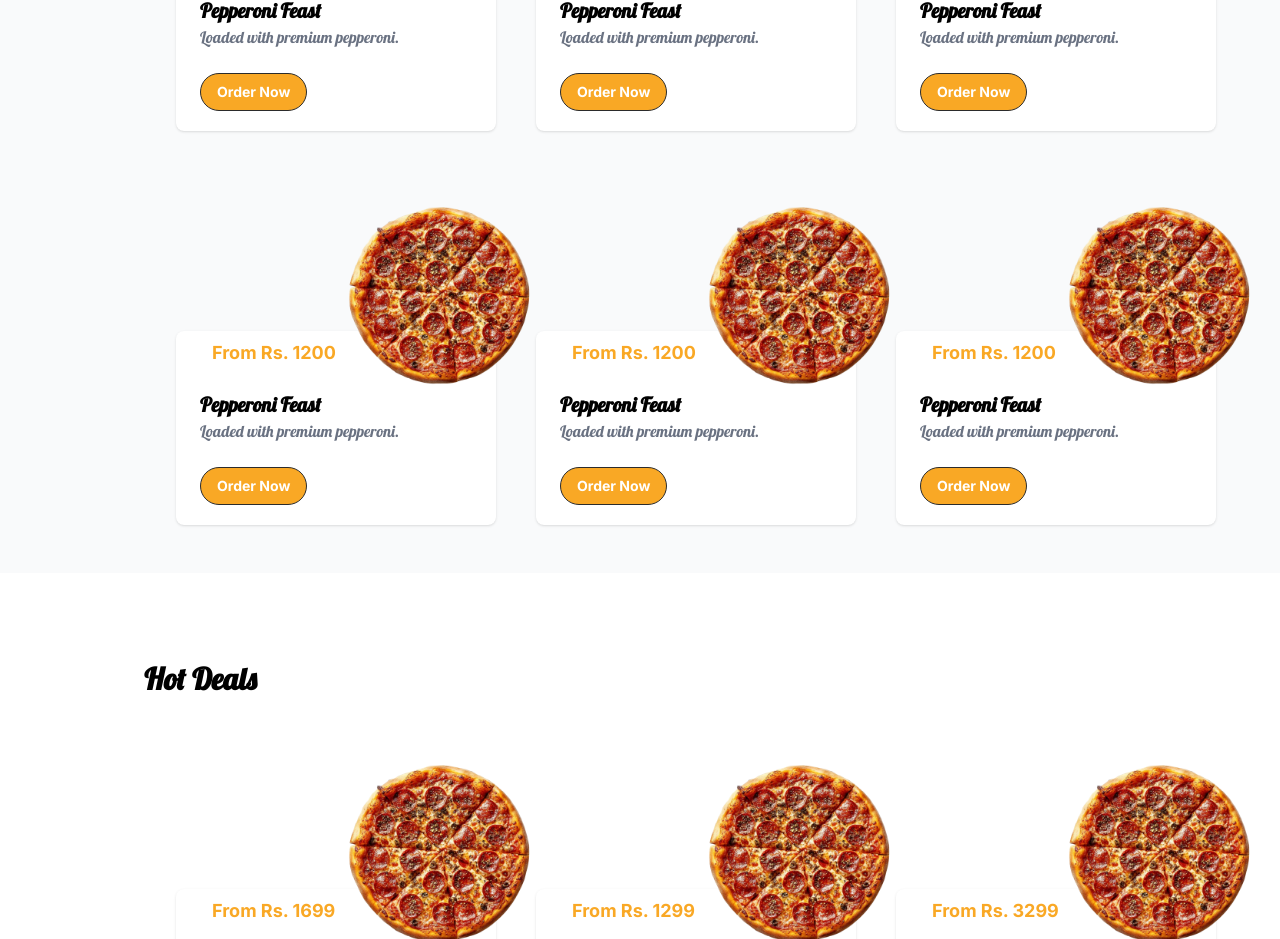
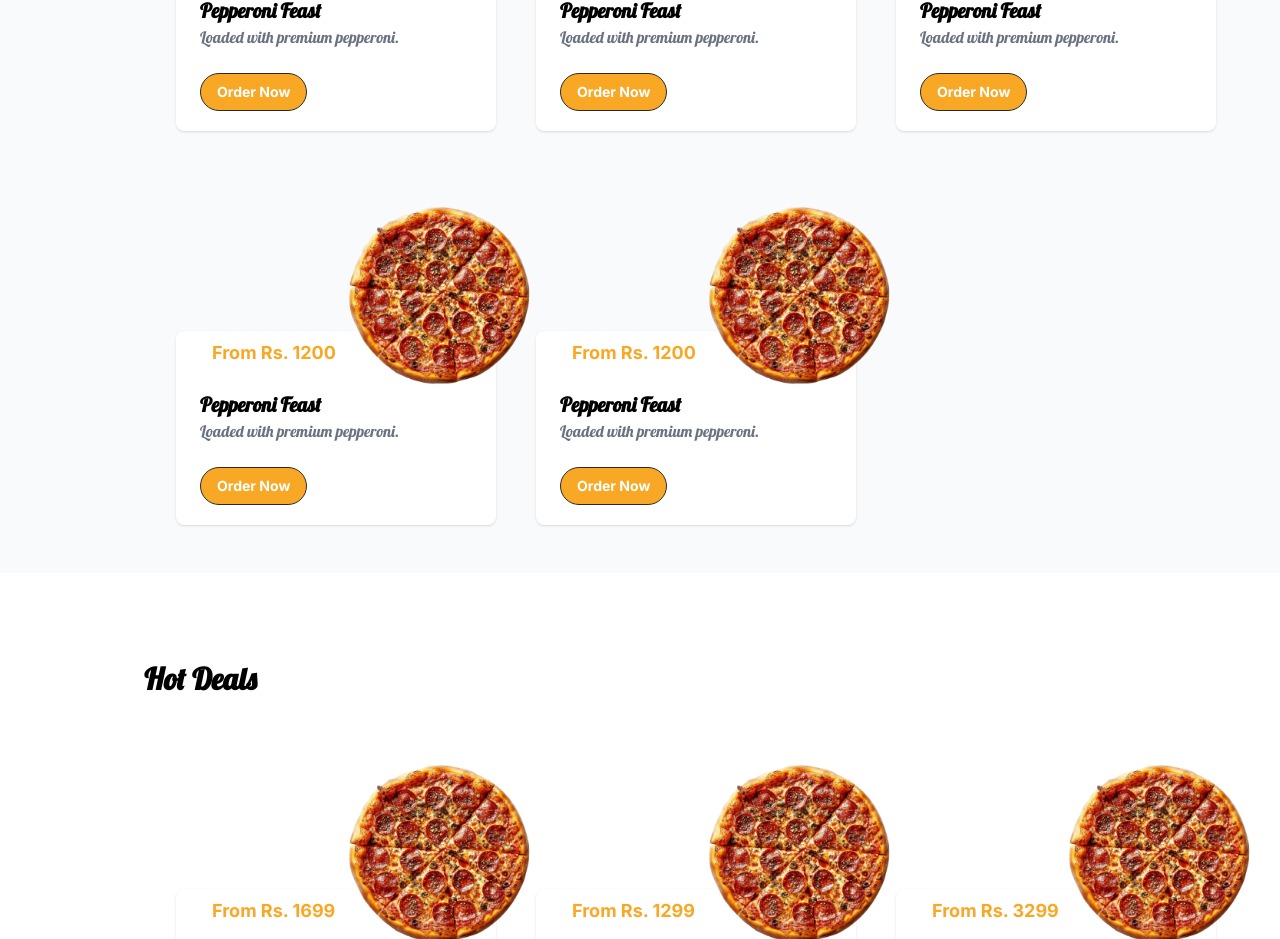
Before and after one commit to FaisalSagheer/MastersPizza, a Next.js app: page / in a window 1280 px wide. Shown: the part 1175-2114 px from the top of the page. Built offline with nearby package versions, Linux system fonts and the light colour scheme.

Commit message:
added items

```diff
--- a/app/constants/index.js
+++ b/app/constants/index.js
@@ -41,16 +41,6 @@ export const menu = [
     },
     {
         id: 5,
-        src: "assets/pizza.png",
-        name: "Pepperoni Feast",
-        alt: "Pizza",
-        subtitle: "Loaded with premium pepperoni.",
-        price: "Rs. 1200",
-        crossedPrice: "Rs. 950",
-        slug: "pepperoni-feast",
-    },
-    {
-        id: 6,
         src: "assets/pizza.png",
         name: "Pepperoni Feast",
         alt: "Pizza",
```
